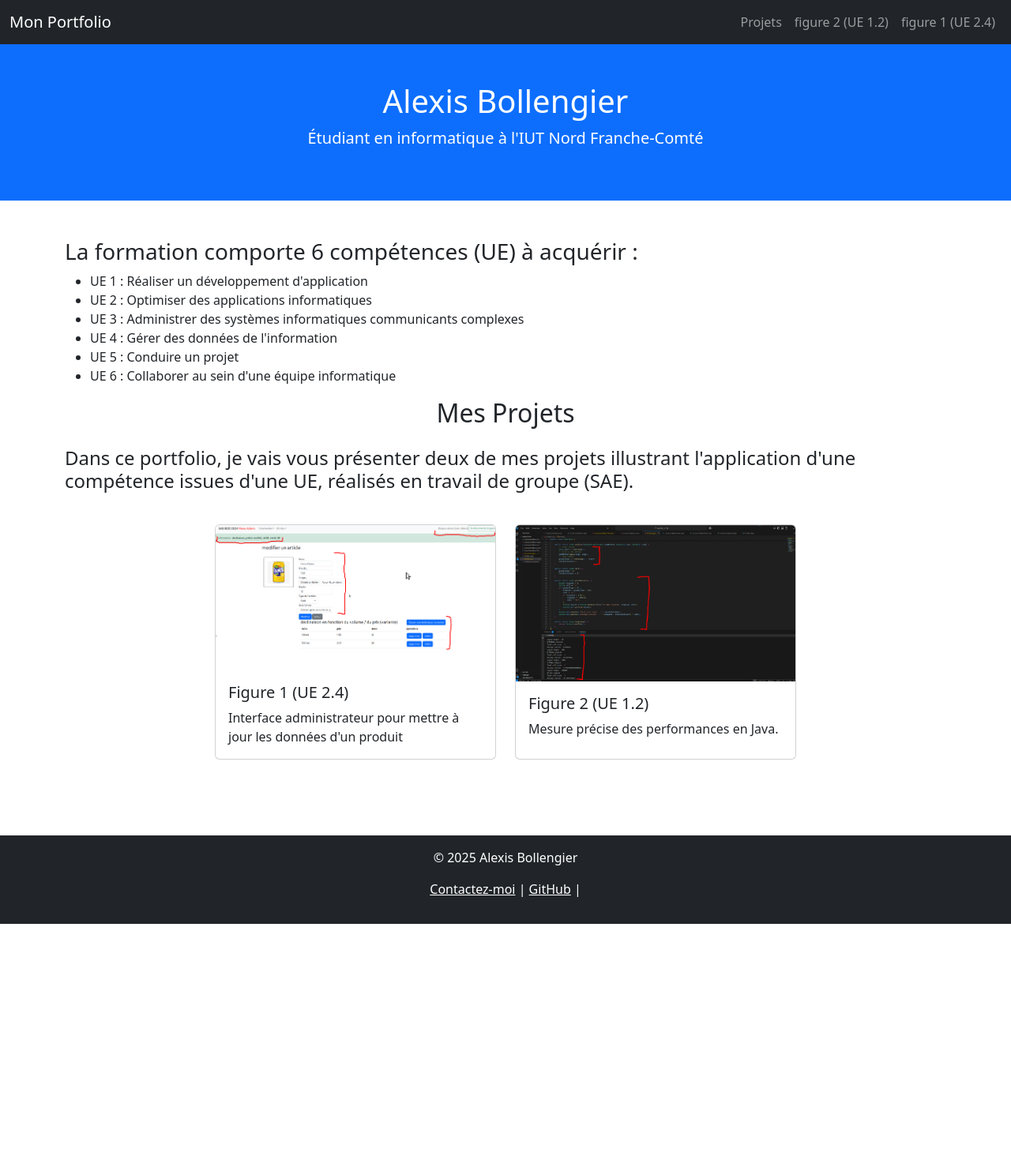
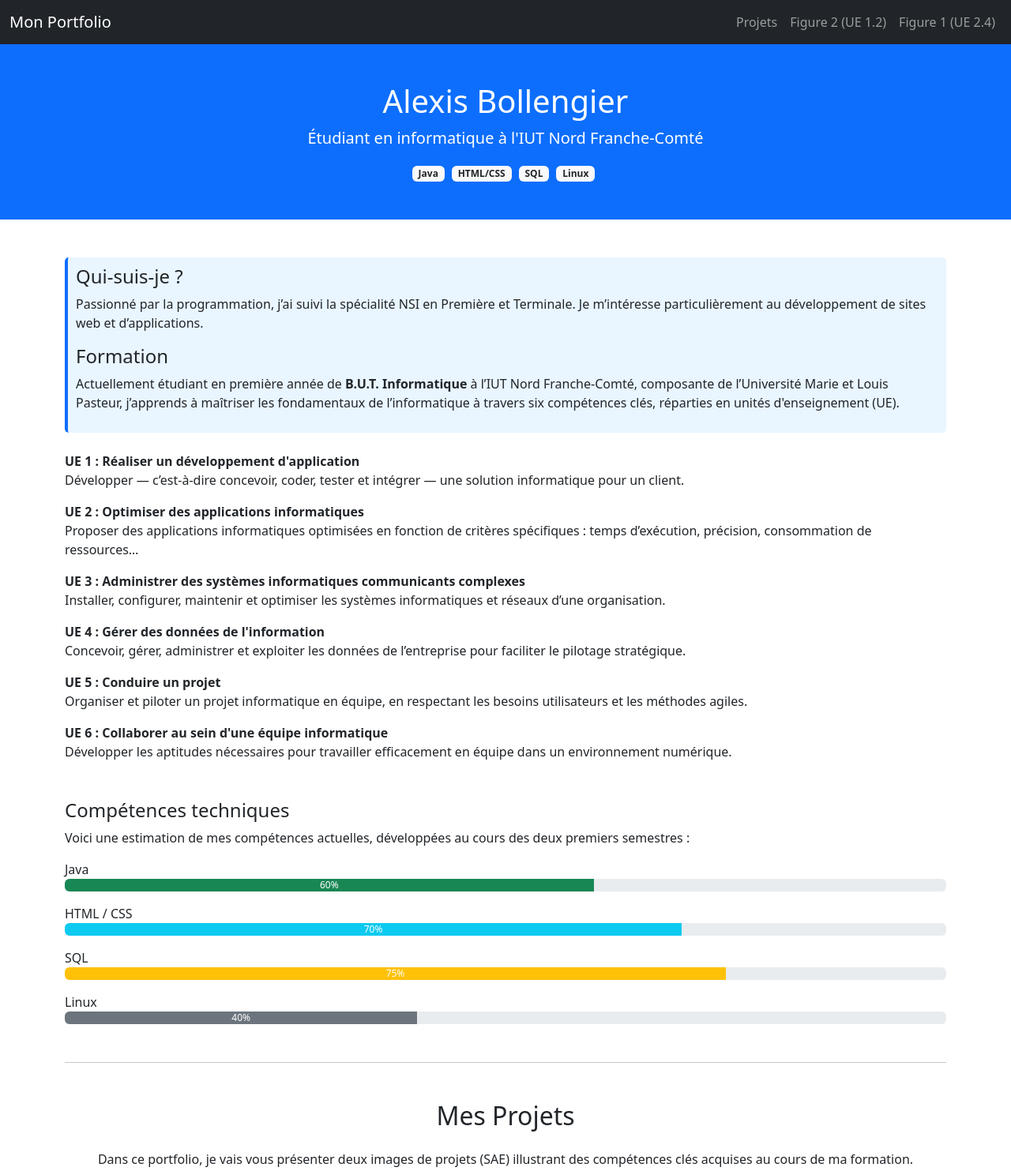
Before and after one commit to Alxisb0/Portfolio2025, a plain HTML site: page index.html in a window 1280 px wide. Shown: the top 1483 px of the page at 79% size. Before the commit the page ends 1170 px from the top, so only its background shows below. Drawn offline with nearby package versions, Linux system fonts and the light colour scheme.

Commit message:
portfolio fini

```diff
--- a/index.css
+++ /dev/null
@@ -1,97 +0,0 @@
-* {
-    margin: 0;
-    padding: 0;
-    box-sizing: border-box;
-  }
-
-  body {
-    font-family: Arial, sans-serif;
-    height: 100vh;
-  }
-
-  /* Barre de navigation */
-  header {
-    position: fixed;
-    top: 0;
-    width: 100%;
-    background-color: #000000;
-    color: white;
-    padding: 20px;
-    z-index: 1000;
-  }
-
-  header h1 {
-    margin-bottom: 10px;
-  }
-
-  nav ul {
-    list-style: none;
-    display: flex;
-    gap: 15px;
-  }
-
-  nav a {
-    color: white;
-    text-decoration: none;
-  }
-
-  nav a:hover {
-    color: #f0a;
-  }
-
-  /* Conteneur centré avec espace pour la barre */
-  .conteneur {
-    display: flex;
-    justify-content: center;
-    align-items: center;
-    gap: 100px;
-    height: calc(100vh - 100px); /* moins la hauteur de la barre */
-    padding-top: 100px;
-    flex-wrap: wrap;
-  }
-
-  .carre {
-    width: 400px;
-    height: 400px;
-    background-color: #ffecea;
-    color: rgb(204, 190, 190);
-    display: flex;
-    align-items: center;
-    justify-content: center;
-    font-weight: bold;
-    font-size: 1.5em;
-    border-radius: 12px;
-    box-shadow: 0 0 10px rgba(0, 0, 0, 0.2);
-    transition: transform 0.3s ease, background-color 0.3s ease, color 0.3s ease;
-  }
-
-  .carre:hover {
-    transform: scale(1.06); /* ~6% plus grand */
-    background-color: #bbb1b0;
-    color: rgb(243, 240, 240);
-    border-radius: 13px;
-    box-shadow: 0 0 15px rgba(0, 0, 0, 0.3);
-  }
-
-
-  /* Responsive */
-  @media (max-width: 600px) {
-    .conteneur {
-      flex-direction: column;
-      height: auto;
-      padding: 140px 20px 40px;
-    }
-
-    .carre {
-      width: 80%;
-      height: 200px;
-    }
-  }
-
-
-
-
-  .div1{
-    text-decoration: none;
-    color: inherit;
-  }
--- a/index.html
+++ b/index.html
@@ -26,6 +26,17 @@
       transform: scale(1.05);
       box-shadow: 0 10px 20px rgba(0, 0, 0, 0.3);
     }
+
+    .badge {
+      margin-right: 5px;
+    }
+
+    .highlight {
+      background-color: #e9f5ff;
+      padding: 10px;
+      border-left: 4px solid #0d6efd;
+      border-radius: 5px;
+    }
   </style>
 
   <nav class="navbar navbar-expand-lg navbar-dark bg-dark">
@@ -37,8 +48,8 @@
       <div class="collapse navbar-collapse" id="menu">
         <ul class="navbar-nav ms-auto">
           <li class="nav-item"><a class="nav-link" href="#projets">Projets</a></li>
-          <li class="nav-item"><a class="nav-link" href="detail2.html">figure 2 (UE 1.2)</a></li>
-          <li class="nav-item"><a class="nav-link" href="detail1.html">figure 1 (UE 2.4)</a></li>
+          <li class="nav-item"><a class="nav-link" href="detail2.html">Figure 2 (UE 1.2)</a></li>
+          <li class="nav-item"><a class="nav-link" href="detail1.html">Figure 1 (UE 2.4)</a></li>
         </ul>
       </div>
     </div>
@@ -48,37 +59,93 @@
     <div class="container">
       <h1>Alexis Bollengier</h1>
       <p class="lead">Étudiant en informatique à l'IUT Nord Franche-Comté</p>
+      <span class="badge bg-light text-dark">Java</span>
+      <span class="badge bg-light text-dark">HTML/CSS</span>
+      <span class="badge bg-light text-dark">SQL</span>
+      <span class="badge bg-light text-dark">Linux</span>
     </div>
   </header>
 
   <section id="projets" class="container my-5">
-    <h3>La formation comporte 6 compétences (UE) à acquérir :</h3>
-    <ul>
-      <li>UE 1 : Réaliser un développement d'application</li>
-      <li>UE 2 : Optimiser des applications informatiques</li>
-      <li>UE 3 : Administrer des systèmes informatiques communicants complexes</li>
-      <li>UE 4 : Gérer des données de l'information</li>
-      <li>UE 5 : Conduire un projet</li>
-      <li>UE 6 : Collaborer au sein d'une équipe informatique</li>
-    </ul>
+    <div class="highlight mb-4">
+      <h4>Qui-suis-je ?</h4>
+      <p>Passionné par la programmation, j’ai suivi la spécialité NSI en Première et Terminale. Je m’intéresse particulièrement au développement de sites web et d’applications.</p>
+      <h4>Formation</h4>
+      <p>Actuellement étudiant en première année de <strong>B.U.T. Informatique</strong> à l’IUT Nord Franche-Comté, composante de l’Université Marie et Louis Pasteur, j’apprends à maîtriser les fondamentaux de l’informatique à travers six compétences clés, réparties en unités d'enseignement (UE).</p>
+    </div>
+
+    <p><strong>UE 1 : Réaliser un développement d'application</strong><br>
+    Développer — c’est-à-dire concevoir, coder, tester et intégrer — une solution informatique pour un client.</p>
+
+    <p><strong>UE 2 : Optimiser des applications informatiques</strong><br>
+    Proposer des applications informatiques optimisées en fonction de critères spécifiques : temps d’exécution, précision, consommation de ressources…</p>
+
+    <p><strong>UE 3 : Administrer des systèmes informatiques communicants complexes</strong><br>
+    Installer, configurer, maintenir et optimiser les systèmes informatiques et réseaux d’une organisation.</p>
+
+    <p><strong>UE 4 : Gérer des données de l'information</strong><br>
+    Concevoir, gérer, administrer et exploiter les données de l’entreprise pour faciliter le pilotage stratégique.</p>
+
+    <p><strong>UE 5 : Conduire un projet</strong><br>
+    Organiser et piloter un projet informatique en équipe, en respectant les besoins utilisateurs et les méthodes agiles.</p>
+
+    <p><strong>UE 6 : Collaborer au sein d'une équipe informatique</strong><br>
+    Développer les aptitudes nécessaires pour travailler efficacement en équipe dans un environnement numérique.</p>
+
+    <h4 class="mt-5">Compétences techniques</h4>
+    <p>Voici une estimation de mes compétences actuelles, développées au cours des deux premiers semestres :</p>
+
+    <div class="mb-3">
+      <label>Java</label>
+      <div class="progress">
+        <div class="progress-bar bg-success" role="progressbar" style="width: 60%;">60%</div>
+      </div>
+    </div>
+
+    <div class="mb-3">
+      <label>HTML / CSS</label>
+      <div class="progress">
+        <div class="progress-bar bg-info" role="progressbar" style="width: 70%;">70%</div>
+      </div>
+    </div>
+
+    <div class="mb-3">
+      <label>SQL</label>
+      <div class="progress">
+        <div class="progress-bar bg-warning" role="progressbar" style="width: 75%;">75%</div>
+      </div>
+    </div>
+
+
+    <div class="mb-3">
+      <label>Linux</label>
+      <div class="progress">
+        <div class="progress-bar bg-secondary" role="progressbar" style="width: 40%;">40%</div>
+      </div>
+    </div>
+
+    <hr class="my-5">
+
     <h2 class="text-center mb-4">Mes Projets</h2>
-    <h4 class="mt-4">Dans ce portfolio, je vais vous présenter deux de mes projets illustrant l'application d'une compétence issues d'une UE, réalisés en travail de groupe (SAE).</h4>
+    <p class="text-center">Dans ce portfolio, je vais vous présenter deux images de projets (SAE) illustrant des compétences clés acquises au cours de ma formation.</p>
+
     <div class="row g-4 mt-3 justify-content-center">
       <div class="col-md-4">
         <div class="card h-100">
           <a href="detail1.html">
-            <img src="figure1_0.png" class="card-img-top" alt="Figure 1">
+            <img src="figure1_0.png" class="card-img-top" alt="Interface administrateur - Figure 1">
           </a>
           <div class="card-body">
-            <h5 class="card-title"><br>Figure 1 (UE 2.4)</h5>
-            <p class="card-text">Interface administrateur pour mettre à jour les données d'un produit </p>
+            <h5 class="card-title">Figure 1 (UE 2.4)</h5>
+            <p class="card-text">Interface administrateur permettant la mise à jour dynamique des données d’un produit.</p>
           </div>
         </div>
       </div>
+
       <div class="col-md-4">
         <div class="card h-100">
           <a href="detail2.html">
-            <img src="figure2.png" class="card-img-top" alt="Figure 2">
+            <img src="figure2.png" class="card-img-top" alt="Mesure de performances Java - Figure 2">
           </a>
           <div class="card-body">
             <h5 class="card-title">Figure 2 (UE 1.2)</h5>
@@ -93,8 +160,8 @@
     <div class="container">
       <p>© 2025 Alexis Bollengier</p>
       <p>
-        <a href="mailto:alexisbollengier2@gmail.com" class="text-white">Contactez-moi</a> |
-        <a href="https://github.com/Alxisb0" target="_blank" class="text-white">GitHub</a> |
+        <a href="mailto:alexisbollengier2@gmail.com" class="text-white">Contact</a> |
+        <a href="https://github.com/Alxisb0" target="_blank" class="text-white">GitHub</a>
       </p>
     </div>
   </footer>
--- a/sae1.css
+++ /dev/null
@@ -1,114 +0,0 @@
-* {
-  margin: 0;
-  padding: 0;
-  box-sizing: border-box;
-}
-
-body {
-  font-family: Arial, sans-serif;
-  background: #f5f5f5;
-  color: #333;
-}
-
-header {
-  position: fixed;
-  top: 0;
-  width: 100%;
-  background-color: #000;
-  color: white;
-  padding: 20px;
-  z-index: 1000;
-}
-
-header h1 {
-  margin-bottom: 10px;
-}
-
-nav ul {
-  list-style: none;
-  display: flex;
-  gap: 15px;
-}
-
-
-
-.body{
-
-
-}
-nav a {
-  color: white;
-  text-decoration: none;
-}
-
-nav a:hover {
-  color: #f0a;
-}
-
-main.conteneur {
-  padding-top: 140px;
-  max-width: 1200px;
-  margin: auto;
-}
-
-.texte {
-  margin: 0 auto 50px;
-  padding: 0 20px;
-  line-height: 1.6;
-  text-align: justify;
-}
-
-.grille {
-  display: flex;
-  flex-direction: column;
-  gap: 00px;
-  position: relative;
-}
-
-.bloc {
-  width: fit-content;
-  max-width: 90%;
-}
-
-.bloc.gauche {
-  align-self: flex-start;
-  margin-left: 0%;
-}
-
-.bloc.droite {
-  align-self: flex-end;
-  margin-right: 0%;
-}
-
-.titre {
-  margin-bottom: 10px;
-  font-weight: bold;
-  font-size: 1.1em;
-  text-align: center;
-}
-
-.carre {
-  width: 450px;
-  height: 450px;
-  background-color: #ffecea;
-  border-radius: 12px;
-  box-shadow: 0 0 10px rgba(0, 0, 0, 0.2);
-  transition: 0.3s ease;
-  display: block;
-}
-
-.carre:hover {
-  transform: scale(1.06);
-  background-color: #bbb1b0;
-  box-shadow: 0 0 15px rgba(0, 0, 0, 0.3);
-}
-
-@media (max-width: 768px) {
-
-
-
-
-  .titre {
-    font-size: 1em;
-  }
-}
```
Also changed, not shown: detail1.html (+16 -9 lines), detail2.html (+5 -16 lines), page1.js (deleted), 1 other file.
